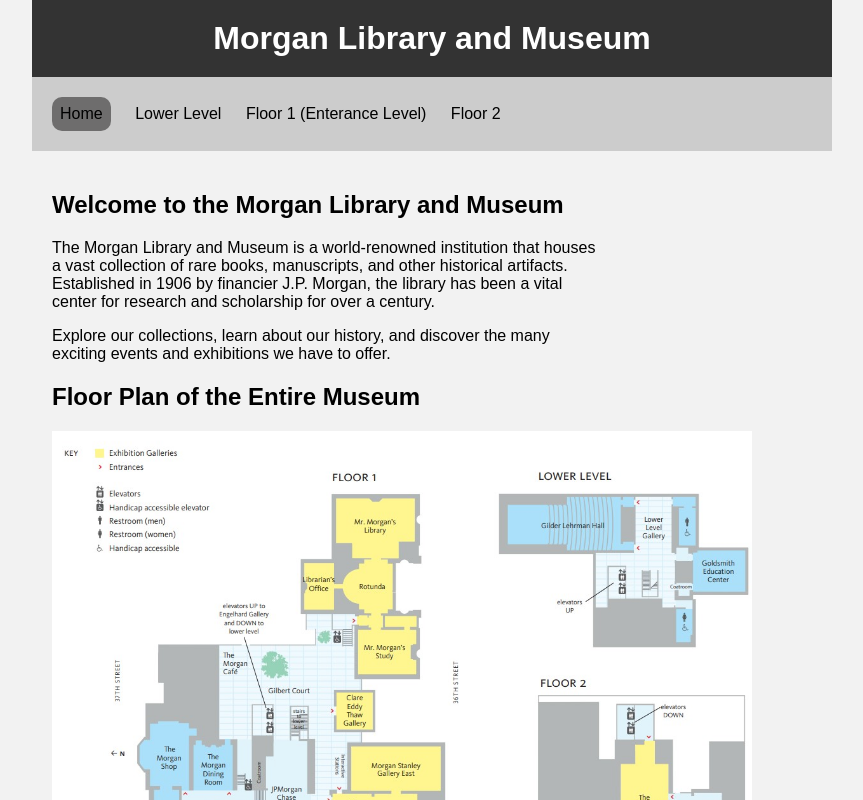
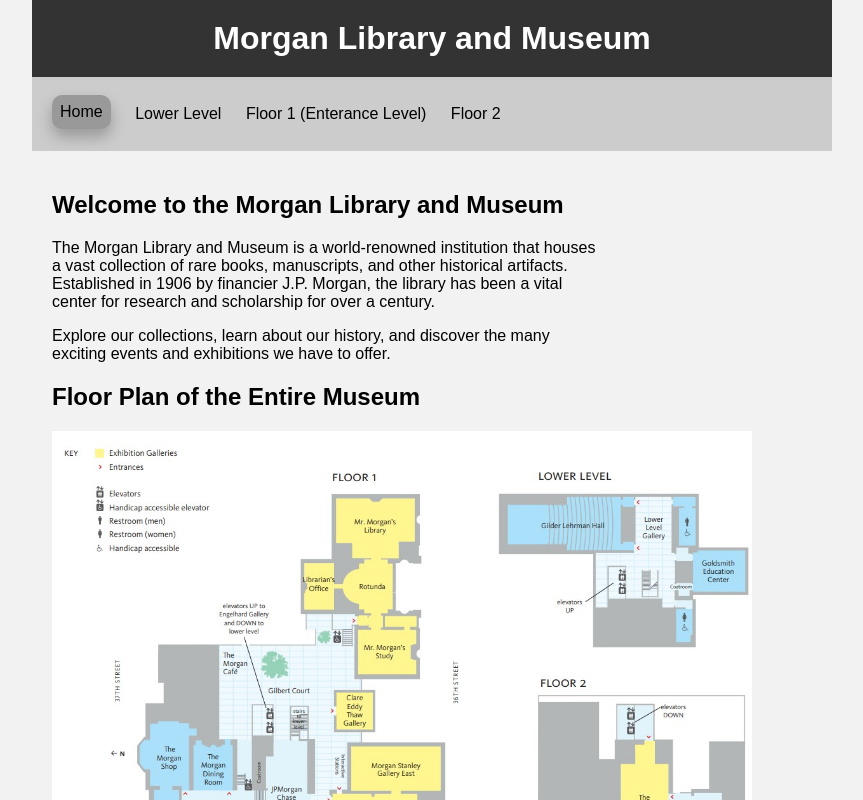
Before and after one commit to cstewart27/COM-230-final-project, a plain HTML site: page index.html in a window 1280 px wide. In both pictures the pointer is over the item "Home". Shown: the top 800 px of the page, without its empty margins (208-1071 px from the left). Drawn offline with Linux system fonts and the light colour scheme.

Commit message:
added UI elements to nav bar

```diff
--- a/styles.css
+++ b/styles.css
@@ -3,7 +3,7 @@
     font-family: sans-serif;
     background-color: #f2f2f2;
     margin: 0 auto;
-    width: 800px; /* This sets the width of the website's content area to 1200 pixels */
+    width: 800px; /* This sets the width of the website's content area to 800 pixels */
     padding: 0;
   }
 
@@ -32,6 +32,14 @@
   nav li {
     display: inline-block;
     margin-right: 20px;
+  }
+
+  nav li:hover{
+    box-shadow: rgba(0, 0, 0, 0.25) 0 8px 15px;
+    transform: translateY(-2px);
+    padding: 8px;
+    border-radius: 10px;
+    background-color: rgb(153, 153, 153);
   }
 
   nav a {
```
